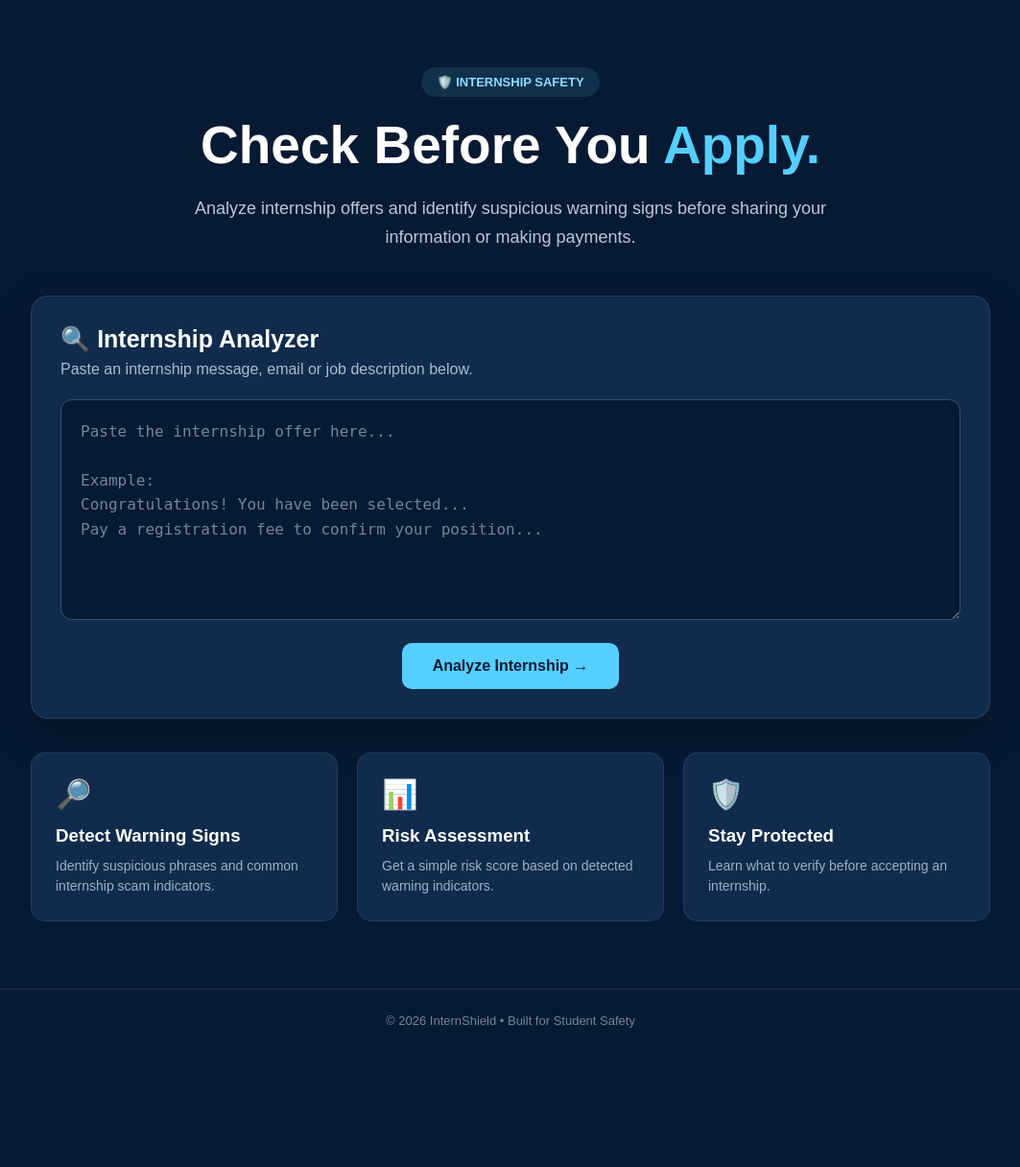
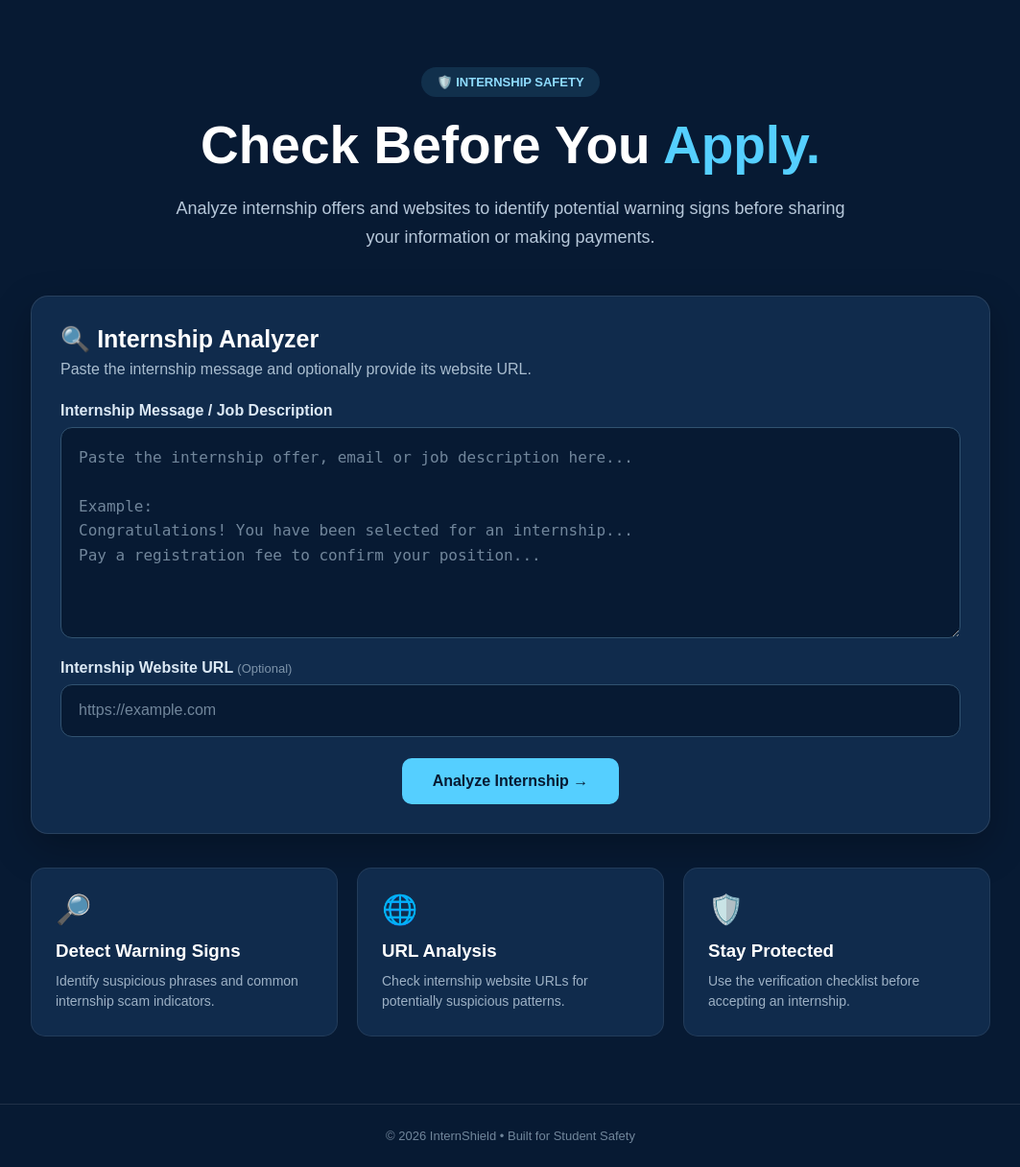
Before and after one commit to manogna047/InternShield, a Flask app: page / in a window 1280 px wide. Shown: the part 73-1289 px from the top of the page at 96% size, without its empty margins (108-1171 px from the left). Before the commit the page ends 1144 px from the top, so only its background shows below. Run offline with Flask 3, Linux system fonts and the light colour scheme.

Commit message:
Final InternShield upgrade

```diff
--- a/app.py
+++ b/app.py
@@ -9,8 +9,13 @@ def home():
     result = None
 
     if request.method == "POST":
-        text = request.form.get("internship_text", "")
-        result = analyze_internship(text)
+        internship_text = request.form.get("internship_text", "")
+        website_url = request.form.get("website_url", "")
+
+        result = analyze_internship(
+            internship_text,
+            website_url
+        )
 
     return render_template("index.html", result=result)
 
--- a/static/style.css
+++ b/static/style.css
@@ -97,28 +97,54 @@ main {
 
 .card-header p {
     color: #a9bdcf;
-    margin-bottom: 22px;
+    margin-bottom: 25px;
 }
 
-textarea {
+form label {
+    display: block;
+    margin: 18px 0 8px;
+    font-weight: bold;
+    color: #dce9f5;
+}
+
+.optional {
+    color: #7e94aa;
+    font-weight: normal;
+    font-size: 13px;
+}
+
+
+/* TEXT INPUTS */
+
+textarea,
+input[type="text"] {
     width: 100%;
-    height: 230px;
-    padding: 20px;
+    padding: 18px;
     border-radius: 12px;
     border: 1px solid #315270;
     background: #071a33;
     color: white;
     font-size: 16px;
-    line-height: 1.6;
-    resize: vertical;
     outline: none;
 }
 
-textarea:focus {
+textarea {
+    height: 220px;
+    line-height: 1.6;
+    resize: vertical;
+}
+
+input[type="text"] {
+    height: 55px;
+}
+
+textarea:focus,
+input[type="text"]:focus {
     border-color: #55cfff;
 }
 
-textarea::placeholder {
+textarea::placeholder,
+input::placeholder {
     color: #71869b;
 }
 
@@ -127,7 +153,7 @@ textarea::placeholder {
 
 button {
     display: block;
-    margin: 20px auto 0;
+    margin: 22px auto 0;
     padding: 15px 32px;
     border: none;
     border-radius: 10px;
--- a/templates/index.html
+++ b/templates/index.html
@@ -1,5 +1,6 @@
 <!DOCTYPE html>
 <html lang="en">
+
 <head>
     <meta charset="UTF-8">
     <meta name="viewport" content="width=device-width, initial-scale=1.0">
@@ -13,6 +14,7 @@
 <body>
 
 <header class="navbar">
+
     <div class="logo">
         🛡️ InternShield
     </div>
@@ -20,10 +22,13 @@
     <div class="nav-tag">
         Student Safety Platform
     </div>
+
 </header>
 
 
 <main>
+
+    <!-- HERO -->
 
     <section class="hero">
 
@@ -37,37 +42,56 @@
         </h1>
 
         <p>
-                Analyze internship offers and identify suspicious
-                warning signs before sharing your information or
-                making payments.
+            Analyze internship offers and websites to identify
+            potential warning signs before sharing your information
+            or making payments.
         </p>
 
     </section>
 
 
+    <!-- ANALYZER -->
+
     <section class="analyzer">
 
         <div class="card-header">
-                <div>
+
             <h2>🔍 Internship Analyzer</h2>
+
             <p>
-                        Paste an internship message, email or job
-                        description below.
+                Paste the internship message and optionally provide
+                its website URL.
             </p>
-                </div>
+
         </div>
 
 
         <form method="POST">
 
+            <label>
+                Internship Message / Job Description
+            </label>
+
             <textarea
                 name="internship_text"
-                    placeholder="Paste the internship offer here...
+                placeholder="Paste the internship offer, email or job description here...
 
 Example:
-Congratulations! You have been selected...
+Congratulations! You have been selected for an internship...
 Pay a registration fee to confirm your position..."
                 required></textarea>
+
+
+            <label>
+                Internship Website URL
+                <span class="optional">(Optional)</span>
+            </label>
+
+            <input
+                type="text"
+                name="website_url"
+                placeholder="https://example.com">
+
 
             <button type="submit">
                 Analyze Internship →
@@ -78,6 +102,8 @@ Pay a registration fee to confirm your position..."
     </section>
 
 
+    <!-- RESULT -->
+
     {% if result %}
 
     <section class="result-card">
@@ -85,17 +111,29 @@ Pay a registration fee to confirm your position..."
         <div class="result-top">
 
             <div>
-                    <p class="result-label">RISK ASSESSMENT</p>
+
+                <p class="result-label">
+                    RISK ASSESSMENT
+                </p>
 
                 <h2>
                     {{ result.icon }}
                     {{ result.risk }} RISK
                 </h2>
+
             </div>
 
+
             <div class="score">
-                    <strong>{{ result.score }}</strong>
-                    <span>/100</span>
+
+                <strong>
+                    {{ result.score }}
+                </strong>
+
+                <span>
+                    /100
+                </span>
+
             </div>
 
         </div>
@@ -104,19 +142,52 @@ Pay a registration fee to confirm your position..."
         <div class="message">
             {{ result.message }}
         </div>
+        <div class="report-section">
 
+    <h3>🔗 URL Analysis</h3>
+
+    <div class="report-box">
+        {{ result.url_info }}
+    </div>
+
+</div>
+
+
+<div class="report-section">
+
+    <h3>🛡️ Safety Recommendations</h3>
+
+    <div class="recommendations">
+
+        {% for item in result.checklist %}
+
+        <div class="recommendation">
+            ✓ {{ item }}
+        </div>
+
+        {% endfor %}
+
+    </div>
+
+</div>
 
         {% if result.reasons %}
 
-            <h3>⚠️ Warning Indicators</h3>
+        <h3>
+            ⚠️ Warning Indicators
+        </h3>
+
 
         <div class="warnings">
 
             {% for reason in result.reasons %}
 
             <div class="warning">
+
                 <span>⚠️</span>
+
                 {{ reason }}
+
             </div>
 
             {% endfor %}
@@ -126,18 +197,54 @@ Pay a registration fee to confirm your position..."
         {% else %}
 
         <div class="safe-message">
+
             ✅ No major warning indicators were detected.
+
         </div>
 
         {% endif %}
 
 
+        <!-- VERIFICATION CHECKLIST -->
+
+        <div class="checklist">
+
+            <h3>
+                🛡️ Verification Checklist
+            </h3>
+
+            <div class="check-item">
+                ✓ Verify the company through its official website.
+            </div>
+
+            <div class="check-item">
+                ✓ Verify the recruiter's identity and contact details.
+            </div>
+
+            <div class="check-item">
+                ✓ Check whether the internship requires payment.
+            </div>
+
+            <div class="check-item">
+                ✓ Avoid sharing sensitive personal information unnecessarily.
+            </div>
+
+            <div class="check-item">
+                ✓ Look for independent information about the organization.
+            </div>
+
+        </div>
+
+
         <div class="notice">
+
             <strong>Important:</strong>
-                This assessment identifies potential warning signs.
-                It does not confirm whether an internship is
-                genuine or fraudulent. Always verify the company
-                independently.
+
+            This tool identifies potential warning signs.
+            It does not confirm whether an internship is genuine
+            or fraudulent. Always verify the organization
+            independently before applying.
+
         </div>
 
     </section>
@@ -145,33 +252,61 @@ Pay a registration fee to confirm your position..."
     {% endif %}
 
 
+    <!-- FEATURES -->
+
     <section class="features">
 
         <div class="feature">
-                <div class="feature-icon">🔎</div>
-                <h3>Detect Warning Signs</h3>
+
+            <div class="feature-icon">
+                🔎
+            </div>
+
+            <h3>
+                Detect Warning Signs
+            </h3>
+
             <p>
                 Identify suspicious phrases and common
                 internship scam indicators.
             </p>
+
         </div>
 
+
         <div class="feature">
-                <div class="feature-icon">📊</div>
-                <h3>Risk Assessment</h3>
-                <p>
-                    Get a simple risk score based on detected
-                    warning indicators.
-                </p>
+
+            <div class="feature-icon">
+                🌐
             </div>
 
+            <h3>
+                URL Analysis
+            </h3>
+
+            <p>
+                Check internship website URLs for
+                potentially suspicious patterns.
+            </p>
+
+        </div>
+
+
         <div class="feature">
-                <div class="feature-icon">🛡️</div>
-                <h3>Stay Protected</h3>
+
+            <div class="feature-icon">
+                🛡️
+            </div>
+
+            <h3>
+                Stay Protected
+            </h3>
+
             <p>
-                    Learn what to verify before accepting
-                    an internship.
+                Use the verification checklist before
+                accepting an internship.
             </p>
+
         </div>
 
     </section>
@@ -180,8 +315,14 @@ Pay a registration fee to confirm your position..."
 
 
 <footer>
-        <p>© 2026 InternShield • Built for Student Safety</p>
+
+    <p>
+        © 2026 InternShield • Built for Student Safety
+    </p>
+
 </footer>
 
+
 </body>
+
 </html>
```
Also changed, not shown: other parts of static/style.css (+55 -0 lines), detector.py (+152 -8 lines). Lines whose indentation alone changed are shown as unchanged.
